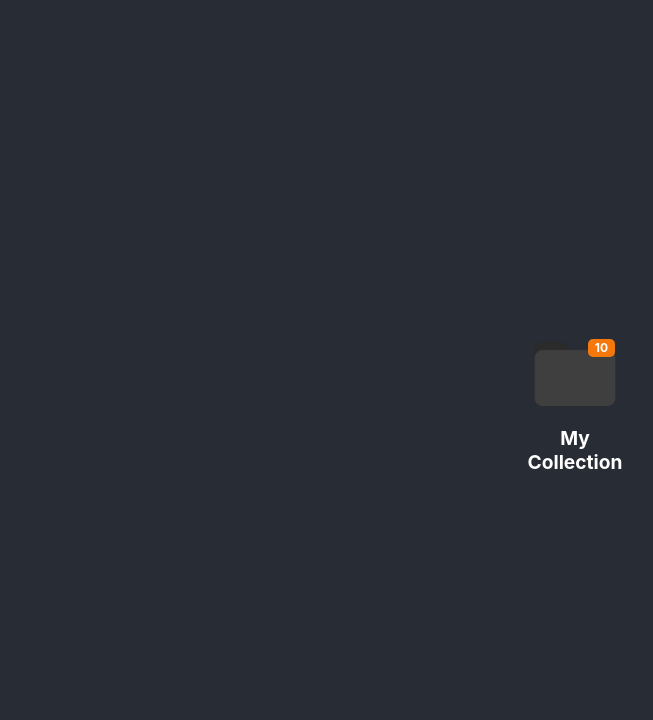
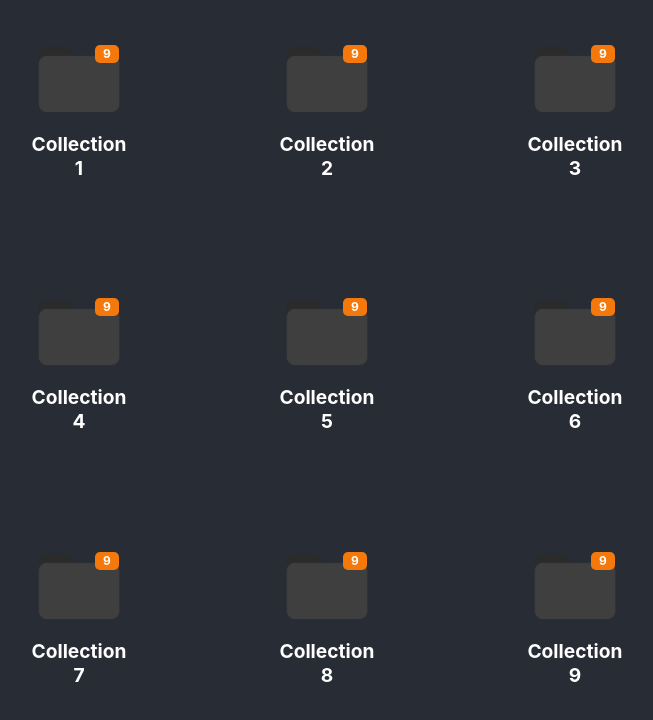
Before and after one commit to AdryanAlencar/open-sound, a React (Create React App) app: page / in a window 1280 px wide. Shown: the top 720 px of the page, without its empty margins (65-718 px from the left). Built offline with nearby package versions, Linux system fonts and the light colour scheme.

Commit message:
Grid de coleçoes

```diff
--- a/src/App.css
+++ b/src/App.css
@@ -1,10 +1,5 @@
 .App {
   text-align: center;
-}
-
-.App-logo {
-  height: 40vmin;
-  pointer-events: none;
 }
 
 @media (prefers-reduced-motion: no-preference) {
@@ -16,9 +11,11 @@
 .App-header {
   background-color: #282c34;
   min-height: 100vh;
-  display: flex;
-  flex-direction: column;
-  align-items: center;
+  min-width: 100vw;
+  display: grid;
+  grid-template-columns: 60% 40%;
+  box-sizing: border-box;
+  padding: 20px;
   justify-content: center;
   font-size: calc(10px + 2vmin);
   color: white;
--- a/src/App.js
+++ b/src/App.js
@@ -1,14 +1,40 @@
-import logo from './logo.svg';
 import './App.css';
-import { Collection } from './components/collection';
+import { Collection, CollectionList } from './components/collection';
 
 function App() {
   return (
     <div className="App">
       <header className="App-header">
-        <Collection
-          title="My Collection"
-          count={10}
+        <CollectionList
+          list={[
+            {
+              index: 0
+            },
+            {
+              index: 1
+            },
+            {
+              index: 2
+            },
+            {
+              index: 3
+            },
+            {
+              index: 4
+            },
+            {
+              index: 5
+            },
+            {
+              index: 6
+            },
+            {
+              index: 7
+            },
+            {
+              index: 8
+            }
+          ]}
         />
       </header>
     </div>
--- a/src/components/collection/index.js
+++ b/src/components/collection/index.js
@@ -1,6 +1,23 @@
 import React from "react";
 import styles from "./styles.module.scss";
 const FolderIcon = require("../../assets/icons/folder-icon.png");
+
+const CollectionList = (props) => {
+    return(
+        <div className={styles.CollectionList}>
+            {
+                props.list.map((item, index) => {
+                    return(
+                         <Collection
+                            title={`Collection ${index + 1}`}
+                            count={9}
+                        />
+                    )
+                })
+            }
+        </div>
+    )
+}
 
 class Collection extends React.Component {
 
@@ -33,4 +50,4 @@ class Collection extends React.Component {
     }
 }
 
-export { Collection }
+export { Collection, CollectionList }
--- a/src/components/collection/styles.module.scss
+++ b/src/components/collection/styles.module.scss
@@ -1,3 +1,8 @@
+.CollectionList{
+    display: grid;
+    grid-template-columns: 33.33% 33.33% 33.33%;
+}
+
 .collection{
     display: flex;
     flex-direction: column;
```
